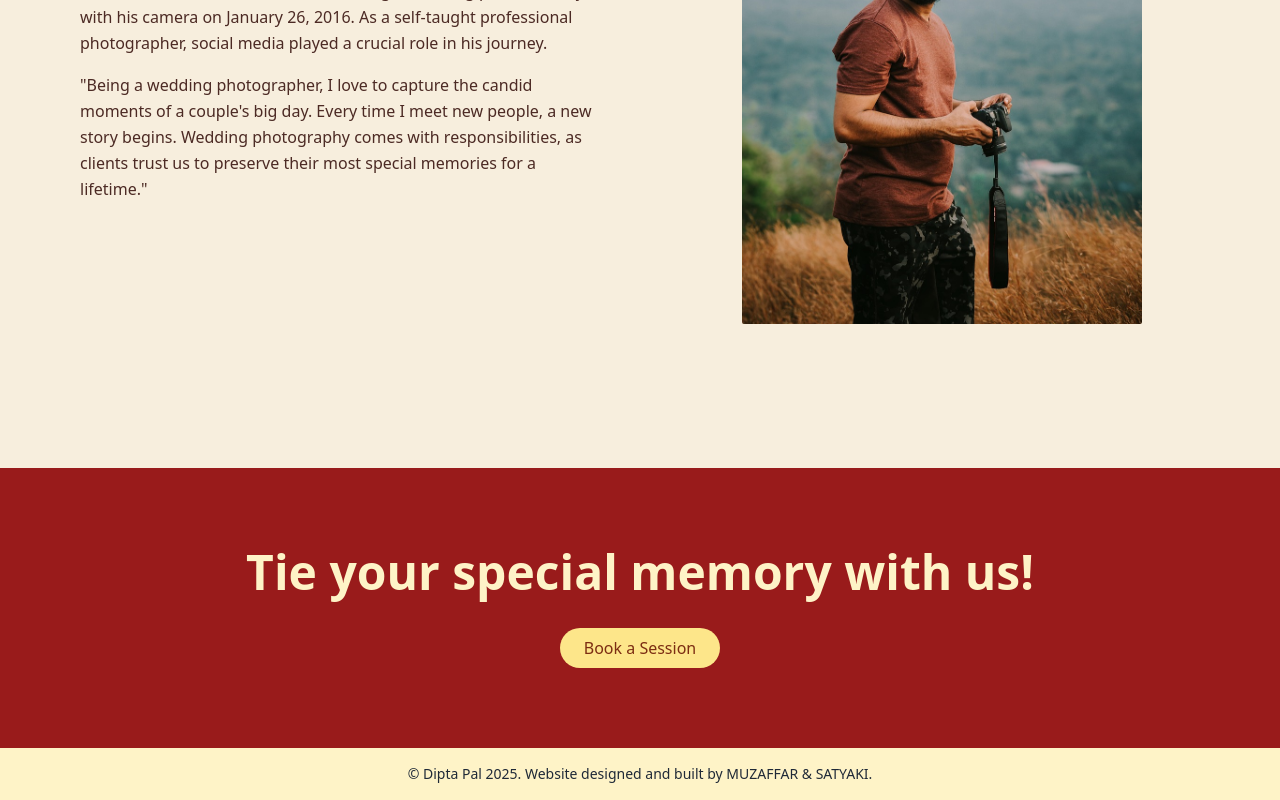
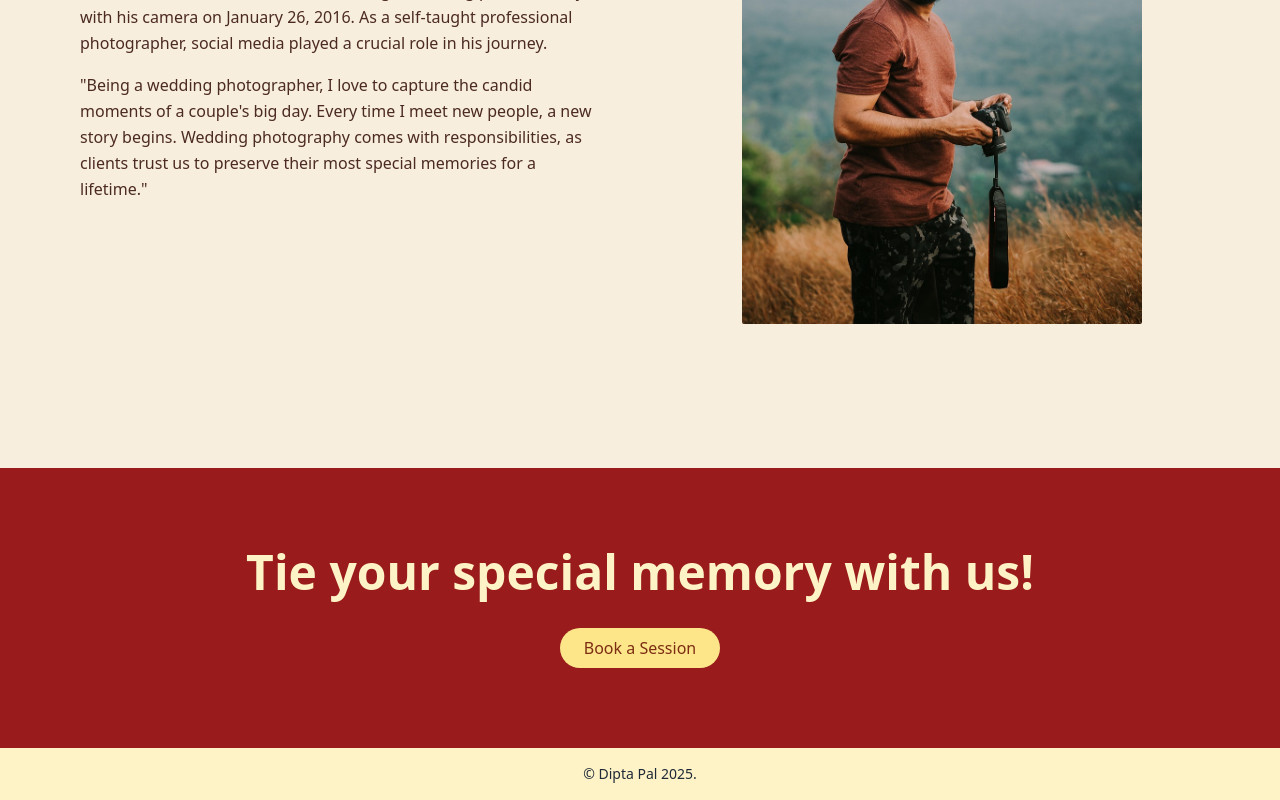
Before and after one commit to satyaki137/photography_portfolio, a Next.js app: page / in a window 1280 px wide. Shown: the part 4478-5278 px from the top of the page. Built offline with nearby package versions, Linux system fonts and the light colour scheme.

Commit message:
Update page.jsx

```diff
--- a/app/page.jsx
+++ b/app/page.jsx
@@ -178,7 +178,7 @@ export default function HomePage() {
 
       {/* Footer Outside the Section */}
       <div className="bg-[#fef3c7] text-[#1f2937] py-4 text-sm text-center">
-        © Dipta Pal 2025. Website designed and built by MUZAFFAR & SATYAKI.
+        © Dipta Pal 2025.
       </div>
 
 
```
